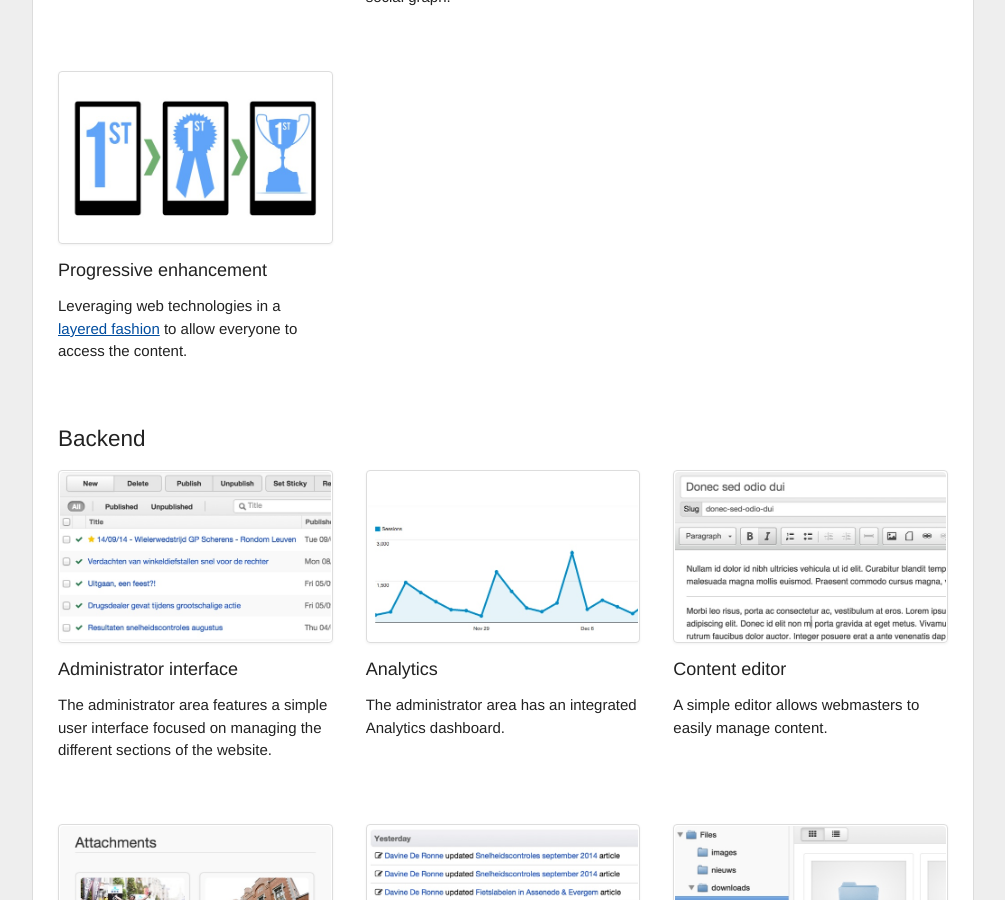
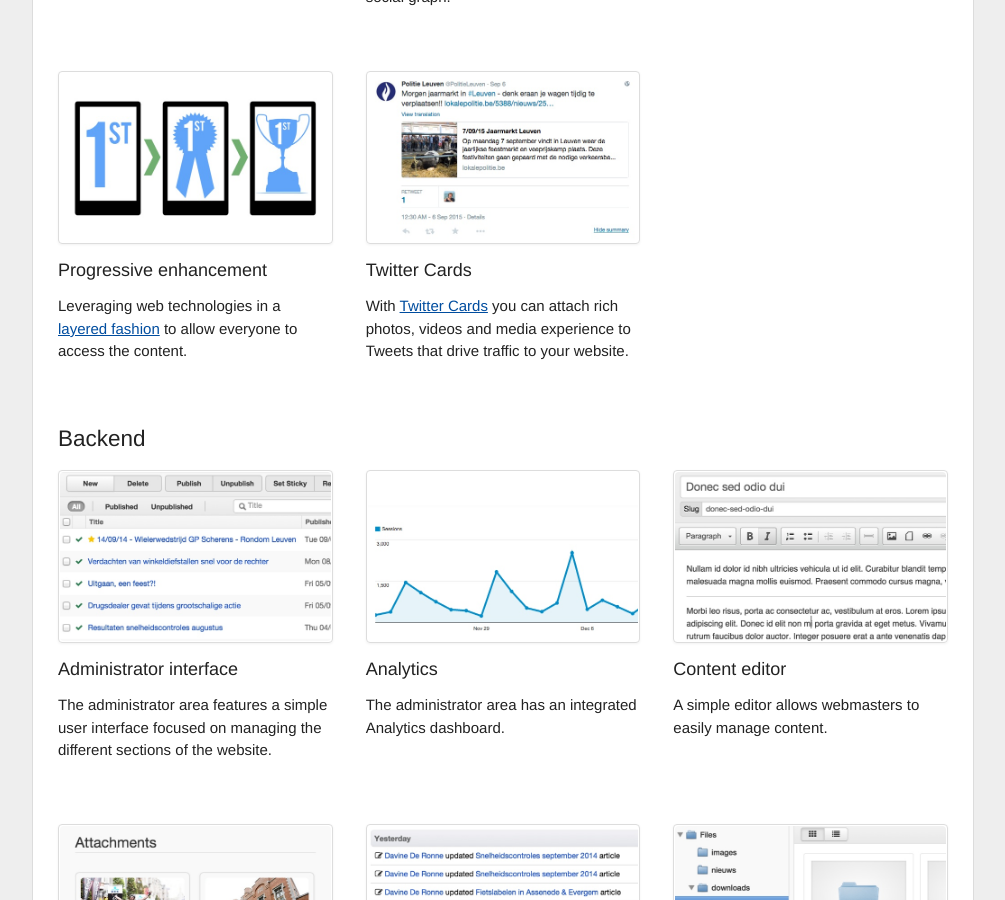
Before and after one commit to timble/www.openpolice.be, a Jekyll site: the page built from features/index.html, in a window 1280 px wide and 900 px high, scrolled down 949 px. Shown: the whole window, without its empty margins (137-1142 px from the left). Built offline with Jekyll 4.4.1, drawn with Linux system fonts in a browser that asks for light colours.

Commit message:
Extended the features overview

```diff
--- a/_data/features.yml
+++ b/_data/features.yml
@@ -2,6 +2,8 @@
   features:
     - title: Open Data
       description: All data can be made available using open standards.
+    - title: Twitter Cards
+      description: With [Twitter Cards](https://dev.twitter.com/cards/overview) you can attach rich photos, videos and media experience to Tweets that drive traffic to your website.
     - title: Open Graph
       description: The [Open Graph](http://ogp.me/) protocol enables any web page to become a rich object in a social graph.
     - title: Performance
```
Also changed, not shown: images/features/open-graph.jpg, images/features/twitter-cards.jpg (added).
